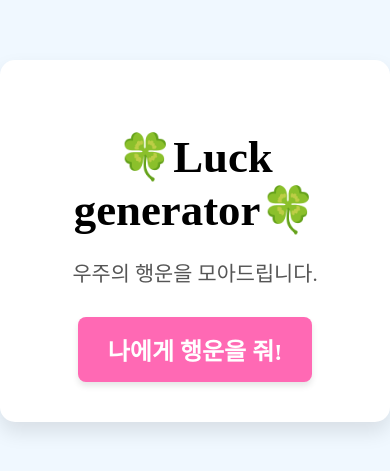
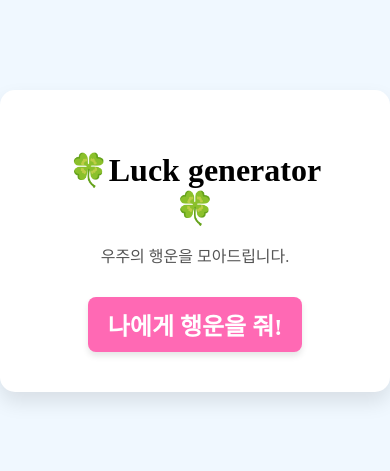
Before and after one commit to Maximum97/maximum-ride, a plain HTML site: page index.html in a window 390 px wide. Shown: the part 181-652 px from the top of the page. Drawn offline with Linux system fonts and the light colour scheme; a web font is replaced by a local one.

Commit message:
모바일 너비 스펙 추가

```diff
--- a/style.css
+++ b/style.css
@@ -69,3 +69,23 @@ button:active {
     display: none; /* 이 클래스가 있으면 요소를 숨김 */
     opacity: 0;    /* 투명도를 0으로 설정 (사라짐 효과) */
 }
+
+@media (max-width: 768px) {
+    h1 {
+        font-size: 2em; /* 모바일에서는 h1 글자 크기를 2em으로 줄임 */
+        /* 필요하다면 다른 속성도 여기서 조절할 수 있습니다. */
+    }
+
+    .description {
+        font-size: 1em; /* 설명도 필요하면 줄일 수 있습니다. */
+    }
+
+    button {
+        font-size: 1.5em; /* 버튼 글자 크기도 줄일 수 있습니다. */
+        padding: 10px 20px;
+    }
+
+    #luckyMessage {
+        font-size: 2em; /* 메시지 글자 크기도 줄일 수 있습니다. */
+    }
+}
```
